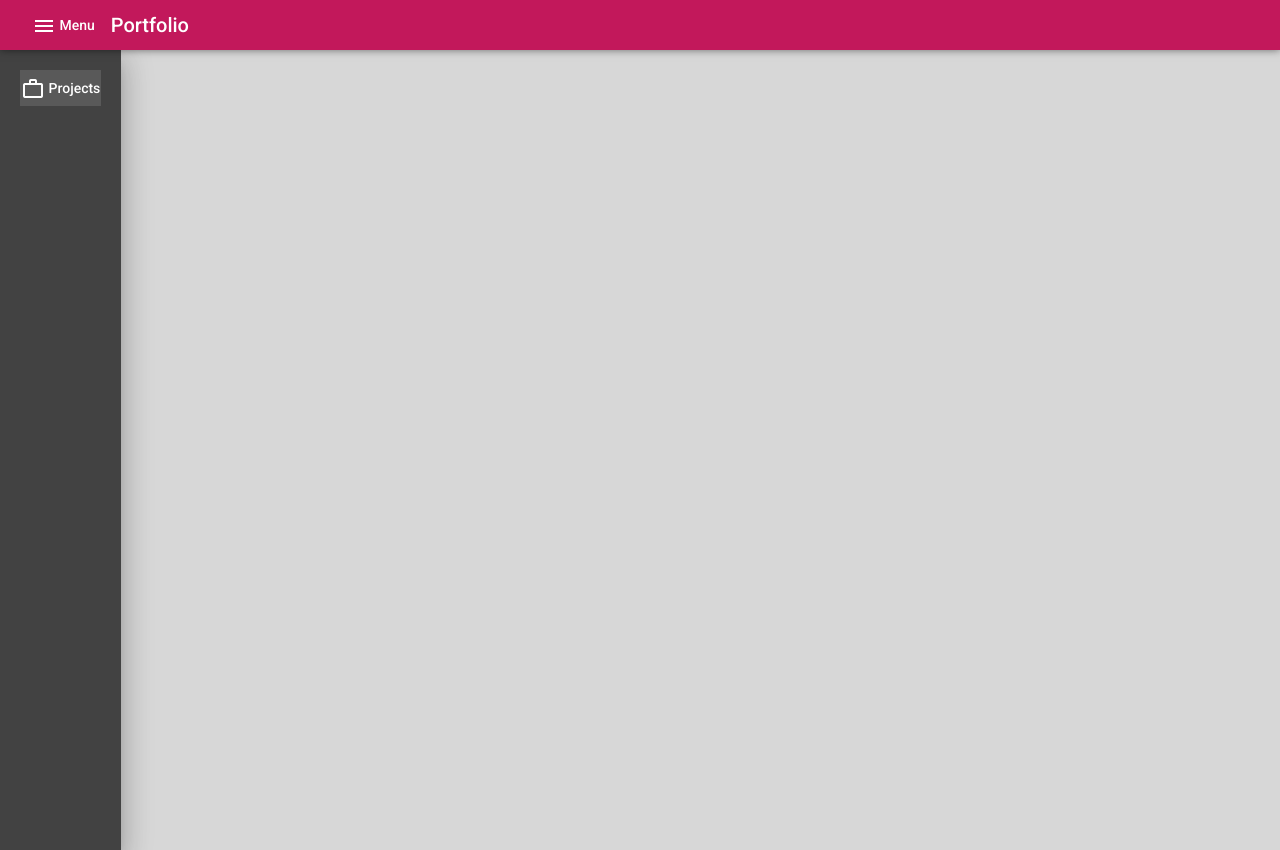
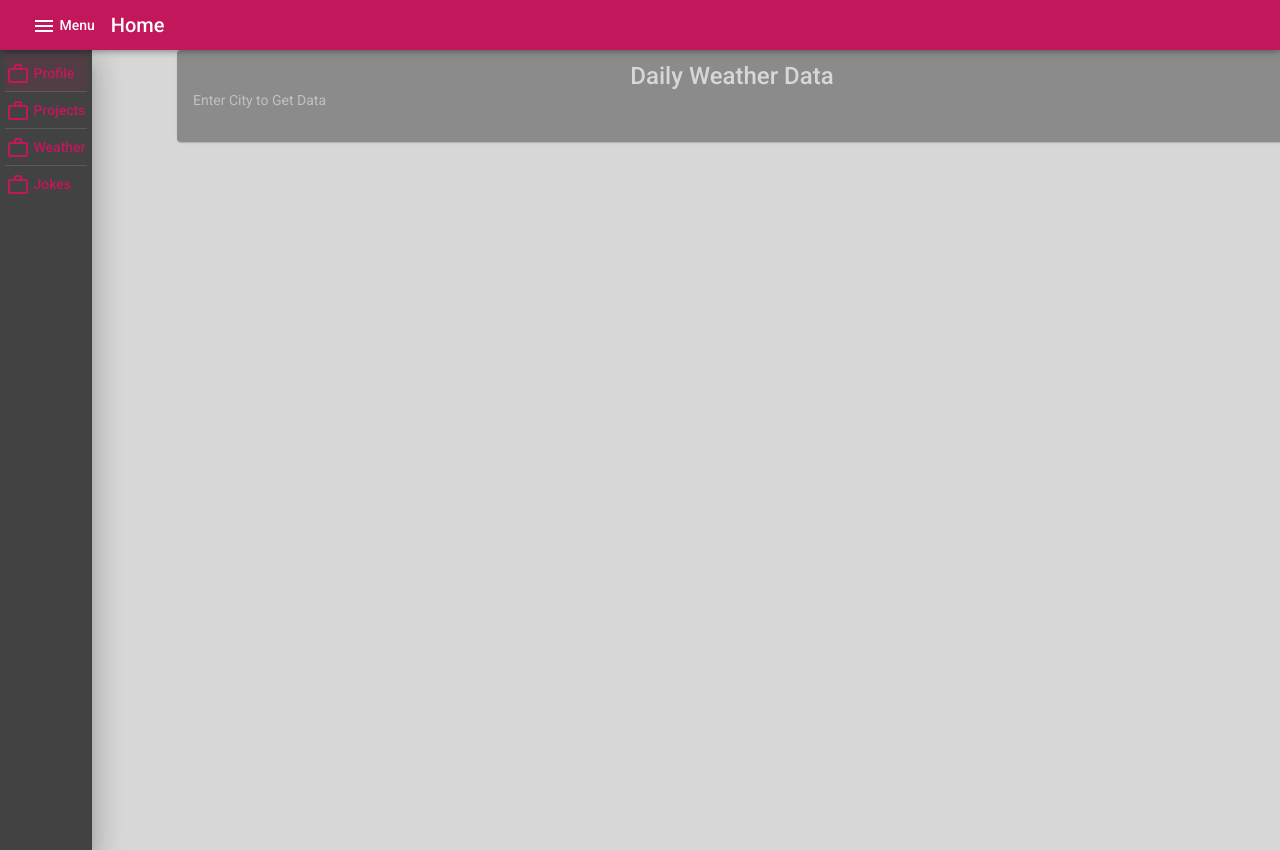
Before and after one commit to ParthDevTs/Basic-Portfolio, an Angular app in the folder parthPortfolio/: page /home/weather in a window 1280 px wide. Both pictures are taken after a click on the button "Example icon-button with menu icon". Built offline with nearby package versions, Linux system fonts and the light colour scheme.

Commit message:
added weather data

```diff
--- a/parthPortfolio/src/app/app-routing.module.ts
+++ b/parthPortfolio/src/app/app-routing.module.ts
@@ -7,8 +7,8 @@ import { ProjectsComponent } from './projects/projects.component';
 import { WeatherComponent } from './weather/weather.component';
 
 const routes: Routes = [
-  { path: '', redirectTo:'home', pathMatch:"full"},
-  { path: 'home', component: ProfileComponent},
+  { path: '', component:HomeComponent},
+  { path: 'home/Profile', component: ProfileComponent},
   { path: 'home/projects', component:ProjectsComponent},
   { path: 'home/jokes', component:JokesComponent},
   { path: 'home/weather', component: WeatherComponent}
--- a/parthPortfolio/src/app/app.component.css
+++ b/parthPortfolio/src/app/app.component.css
@@ -13,7 +13,7 @@
 }
 
 .example-sidenav {
-  padding: 20px;
+  padding: 5px;
   /* overflow: hidden;
   max-height: 100%; */
 }
@@ -26,6 +26,6 @@
 .example-spacer {
   flex: 1 1 auto;
 }
-.buttonclass{
-  width:max-content;
+.buttonclass {
+  width: max-content;
 }
--- a/parthPortfolio/src/app/app.component.html
+++ b/parthPortfolio/src/app/app.component.html
@@ -16,7 +16,7 @@
     color="accent"
     class="example-icon favorite-icon"
     aria-label="Example icon-button with heart icon"
-    routerLink="home"
+    routerLink=""
     (click)="home()"
     *ngIf="showHome == true"
   >
@@ -25,9 +25,24 @@
 </mat-toolbar>
 
 <mat-drawer-container class="example-container">
-  <mat-drawer #drawer color="accent" class="example-sidenav" mode="push">
+  <mat-drawer #drawer class="example-sidenav" mode="push">
     <div class="row">
       <button
+        color="primary"
+        mat-button
+        routerLink="home/Profile"
+        class="buttonclass"
+        (click)="profile()"
+      >
+        <mat-icon>work_outline</mat-icon> Profile
+      </button>
+    </div>
+
+    <mat-divider></mat-divider>
+
+    <div class="row">
+      <button
+        color="primary"
         mat-button
         routerLink="home/projects"
         class="buttonclass"
@@ -36,6 +51,34 @@
         <mat-icon>work_outline</mat-icon> Projects
       </button>
     </div>
+
+    <mat-divider></mat-divider>
+
+    <div class="row">
+      <button
+        color="primary"
+        mat-button
+        routerLink="home/weather"
+        class="buttonclass"
+        (click)="weather()"
+      >
+        <mat-icon>work_outline</mat-icon> Weather
+      </button>
+    </div>
+
+    <mat-divider></mat-divider>
+
+    <div class="row">
+      <button
+        color="primary"
+        mat-button
+        routerLink="home/jokes"
+        class="buttonclass"
+        (click)="jokes()"
+      >
+        <mat-icon>work_outline</mat-icon> Jokes
+      </button>
+    </div>
   </mat-drawer>
 
   <div class="example-sidenav-content">
--- a/parthPortfolio/src/app/app.component.ts
+++ b/parthPortfolio/src/app/app.component.ts
@@ -9,13 +9,27 @@ export class AppComponent {
   title = 'parthPortfolio';
 
   showHome = false;
-  navName="Portfolio";
+  navName="Home";
+
+  home(){
+    this.navName="Home";
+    this.showHome=false;
+  }
+
   portfolio(){
     this.navName="Projects";
     this.showHome=true;
   }
-  home(){
-    this.navName="Portfolio";
-    this.showHome=false;
+  profile(){
+    this.navName="Profile";
+    this.showHome=true;
+  }
+  weather(){
+    this.navName="Weather"
+    this.showHome=true;
+  }
+  jokes(){
+    this.navName="Joke"
+    this.showHome=true;
   }
 }
--- a/parthPortfolio/src/app/app.module.ts
+++ b/parthPortfolio/src/app/app.module.ts
@@ -1,5 +1,6 @@
 import { BrowserModule } from '@angular/platform-browser';
 import { NgModule } from '@angular/core';
+import { HttpClientModule } from '@angular/common/http';
 
 import { AppRoutingModule } from './app-routing.module';
 import { AppComponent } from './app.component';
@@ -85,7 +86,7 @@ import { JokesComponent } from './jokes/jokes.component';
     MatProgressBarModule,
     MatListModule,
     NgbCarouselModule,
-
+    HttpClientModule
 
 
 
--- a/parthPortfolio/src/app/projects/projects.component.html
+++ b/parthPortfolio/src/app/projects/projects.component.html
@@ -2,17 +2,24 @@
   <mat-card>
     <div class="text-center display-1">FoodAdda Application</div>
     <mat-card-content>
-      <br>
+      <br />
       <p><b>Site Description: </b></p>
 
-      <p class="text-justify" style="font-family:'Trebuchet MS', 'Lucida Sans Unicode', 'Lucida Grande', 'Lucida Sans', Arial, sans-serif">
+      <p
+        class="text-justify"
+        style="
+          font-family: 'Trebuchet MS', 'Lucida Sans Unicode', 'Lucida Grande',
+            'Lucida Sans', Arial, sans-serif;
+        "
+      >
         Food Adda Website is a Single Page Web Application developed using
         Angular 10.2 frontend and Java-SpringBoot Backend. Its a Restaurant
         booking website in which a restaurant vendor can display their
         Restaurants, Food Items, Prices and Booking Functionality and Customer
         can Search and book restaurants.
-        <br>
-        This is a site which can change functionality according to role selected without navigating.
+        <br />
+        This is a site which can change functionality according to role selected
+        without navigating.
       </p>
     </mat-card-content>
   </mat-card>
@@ -21,10 +28,14 @@
 <div
   class="
     container-fluid
-    col-xs-12 col-sm-12 col-md-6
-    offset-md-3
-    col-lg-4
-    offset-lg-4
+    col-xs-10
+    offset-xs-1
+    col-sm-10
+    offset-sm-1
+    col-md-10
+    offset-md-1
+    col-lg-10
+    offset-lg-1
   "
   style="align-content: center"
 >
@@ -42,12 +53,7 @@
             <mat-card-title>Home Screen</mat-card-title>
             <mat-card-subtitle>Search Functionality</mat-card-subtitle>
           </mat-card-header>
-          <img
-            src="assets\Home.jpg"
-            alt="Random second slide"
-            width="100%"
-            height="300"
-          />
+          <img mat-card-image src="assets\Home.jpg" alt="Random second slide" />
           <br />
           <mat-card-content
             ><br />
@@ -67,8 +73,7 @@
           <img
             src="assets\RegisterInccorect.jpg"
             alt="Random second slide"
-            width="100%"
-            height="300"
+            mat-card-image
           /><br />
           <mat-card-content
             ><br />
@@ -91,8 +96,7 @@
           <img
             src="assets\RegisterCorrect.jpg"
             alt="Random second slide"
-            width="100%"
-            height="300"
+            mat-card-image
           /><br />
           <mat-card-content
             ><br />
@@ -116,8 +120,7 @@
           <img
             src="assets\ThemeChanger.jpg"
             alt="Random second slide"
-            width="100%"
-            height="300"
+            mat-card-image
           /><br />
           <mat-card-content
             ><br />
@@ -140,8 +143,7 @@
           <img
             src="assets\ThemeChanger2.jpg"
             alt="Random second slide"
-            width="100%"
-            height="300"
+            mat-card-image
           /><br />
           <mat-card-content
             ><br />
@@ -164,8 +166,7 @@
           <img
             src="assets\LoginDialog.jpg"
             alt="Random second slide"
-            width="100%"
-            height="300"
+            mat-card-image
           /><br />
           <mat-card-content
             ><br />
@@ -188,8 +189,7 @@
           <img
             src="assets\Roles.jpg"
             alt="Random second slide"
-            width="100%"
-            height="300"
+            mat-card-image
           /><br />
           <mat-card-content
             ><br />
@@ -212,8 +212,7 @@
           <img
             src="assets\Roles0.jpg"
             alt="Random second slide"
-            width="100%"
-            height="300"
+            mat-card-image
           /><br />
           <mat-card-content
             ><br />
@@ -236,8 +235,7 @@
           <img
             src="assets\Roles1.jpg"
             alt="Random second slide"
-            width="100%"
-            height="300"
+            mat-card-image
           /><br />
           <mat-card-content
             ><br />
@@ -262,8 +260,7 @@
           <img
             src="assets\AllRest.jpg"
             alt="Random second slide"
-            width="100%"
-            height="300"
+            mat-card-image
           /><br />
           <mat-card-content
             ><br />
@@ -285,8 +282,7 @@
           <img
             src="assets\TrendingRest.jpg"
             alt="Random second slide"
-            width="100%"
-            height="300"
+            mat-card-image
           /><br />
           <mat-card-content
             ><br />
@@ -306,8 +302,7 @@
           <img
             src="assets\Logout.jpg"
             alt="Random second slide"
-            width="100%"
-            height="300"
+            mat-card-image
           />
           <mat-card-content>
             <br />
--- /dev/null
+++ b/parthPortfolio/src/app/weather/cityData.ts
@@ -0,0 +1,11 @@
+export class City {
+  temp: number;
+  feelsLike: number;
+  tempMin;
+  tempMax;
+  pressure;
+  humidity;
+  description: string;
+  name: string;
+  country: string;
+}
--- a/parthPortfolio/src/app/weather/weather.component.html
+++ b/parthPortfolio/src/app/weather/weather.component.html
@@ -1 +1,9 @@
-<p>weather works!</p>
+<div class="container">
+  <mat-card>
+    <mat-card-title class="text-center">Daily Weather Data</mat-card-title>
+    <mat-card-subtitle>Enter City to Get Data</mat-card-subtitle>
+    <mat-card-content>
+
+    </mat-card-content>
+  </mat-card>
+</div>
--- a/parthPortfolio/src/app/weather/weather.component.ts
+++ b/parthPortfolio/src/app/weather/weather.component.ts
@@ -1,15 +1,38 @@
 import { Component, OnInit } from '@angular/core';
+import { City } from './cityData';
+import { WeatherService } from './weather.service';
 
 @Component({
   selector: 'app-weather',
   templateUrl: './weather.component.html',
-  styleUrls: ['./weather.component.css']
+  styleUrls: ['./weather.component.css'],
 })
 export class WeatherComponent implements OnInit {
-
-  constructor() { }
+  constructor(private service: WeatherService) {}
 
   ngOnInit(): void {
+
   }
-
+  city: City = new City();
+  url;
+  getWeather() {
+    this.service.getWeather('London').subscribe(
+      (response) => {
+        this.city.temp = Math.floor(response.main.feels_like);
+        this.city.feelsLike = Math.floor(response.main.feels_like);
+        this.city.tempMin = Math.round(response.main.temp_min);
+        this.city.tempMax = Math.round(response.main.temp_max);
+        this.city.pressure = response.main.pressure;
+        this.city.humidity = response.main.humidity;
+        this.city.description = response.weather[0].description;
+        this.city.name = response.name;
+        this.city.country = response.sys.country;
+        this.url =
+          'http://openweathermap.org/img/w/' +
+          response.weather[0].icon +
+          '.png';
+      },
+      (error) => console.log(error.error.message)
+    );
+  }
 }
--- a/parthPortfolio/src/app/weather/weather.service.ts
+++ b/parthPortfolio/src/app/weather/weather.service.ts
@@ -1,9 +1,16 @@
+import { HttpClient } from '@angular/common/http';
 import { Injectable } from '@angular/core';
+import { Observable } from 'rxjs';
 
 @Injectable({
   providedIn: 'root'
 })
 export class WeatherService {
 
-  constructor() { }
+  constructor(private http : HttpClient) { }
+
+  getWeather(city:string):Observable<any>{
+    let url = "https://api.openweathermap.org/data/2.5/weather?q="+city+"&appid=bea0c78ef3e0148cda005ac035ec6e02";
+    return this.http.get<any>(url);
+  }
 }
```
